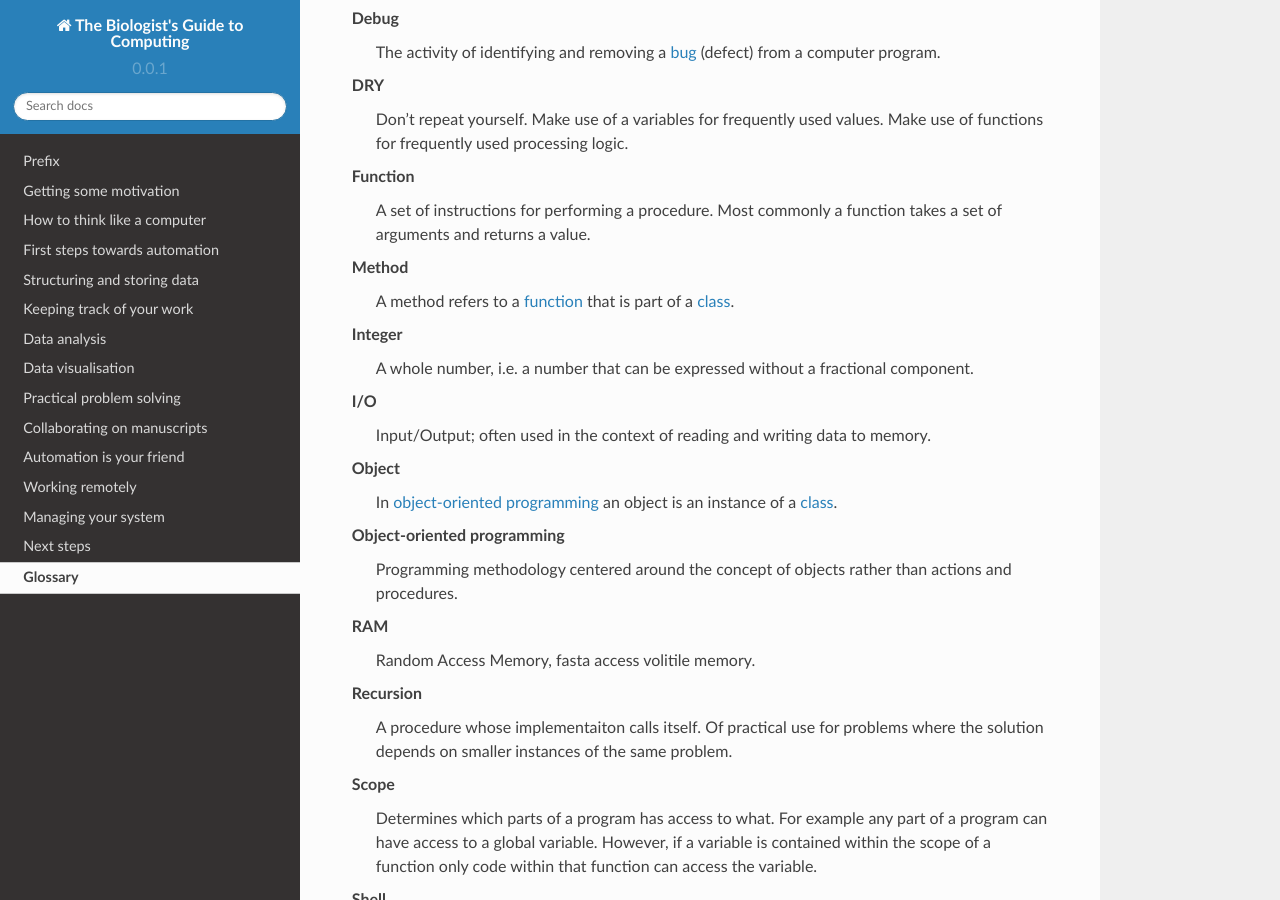
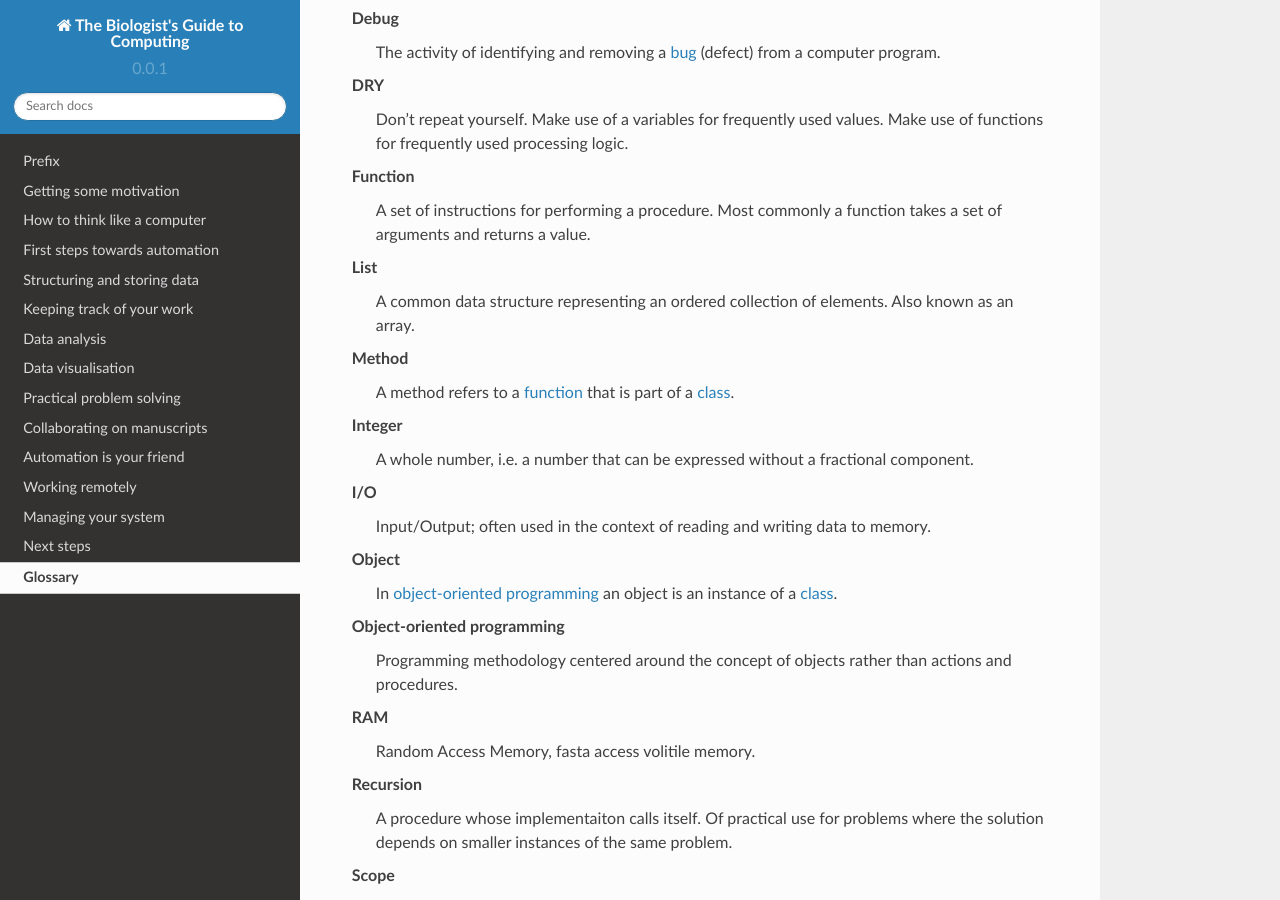
Before and after one commit to tjelvar-olsson/biologists-guide-to-computing, a Sphinx documentation site: the page built from source/glossary.rst, in a window 1280 px wide and 900 px high, scrolled down 485 px. Built offline with Sphinx 7.4.7 and the Read the Docs theme 2.0.0, drawn with Linux system fonts in a browser that asks for light colours.

Commit message:
Added missing term to glossary.

```diff
--- a/source/glossary.rst
+++ b/source/glossary.rst
@@ -31,6 +31,10 @@ Glossary
     Function
         A set of instructions for performing a procedure. Most commonly a function takes a
         set of arguments and returns a value.
+
+    List
+        A common data structure representing an ordered collection of elements. Also known
+        as an array.
 
     Method
         A method refers to a :term:`function` that is part of a :term:`class`.
```
